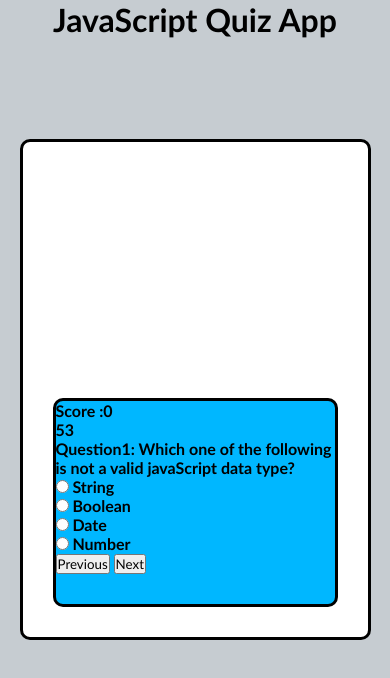
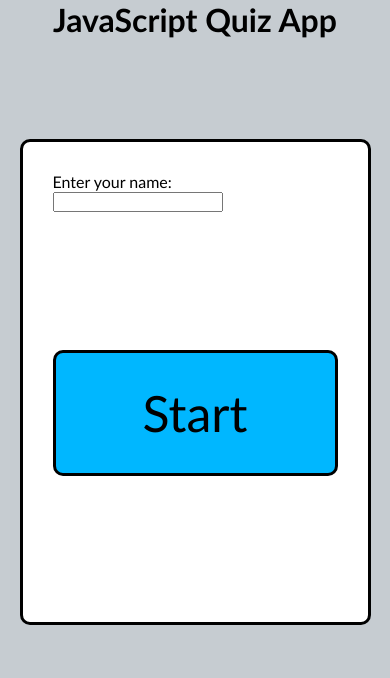
Before and after one commit to lalitakapadia/country-capital-quiz, a plain HTML site: page index.html in a window 390 px wide. Both pictures are taken after a click on the button "Start". Drawn offline with Linux system fonts and the light colour scheme.

Commit message:
made some changes in javascript and html

```diff
--- a/assets/css/style.css
+++ b/assets/css/style.css
@@ -13,7 +13,12 @@ header {
 
 }
 
-.question-container-hide{
+#user{
+    display: grid;
+    width: 100%;
+}
+
+.hide{
     visibility:hidden;
 }
 
@@ -52,3 +57,26 @@ header {
     margin:auto;
     visibility: visible;
 }
+
+/* When using `max-width` as the breakpoint, you must go from widest to narrowest to avoid conflict */
+
+/* desktop - header changes color */
+@media screen and (min-width: 768px) {
+    #user{
+        grid-template-columns: repeat(3, 1fr);
+    }
+    }
+
+    /* tablet - navbar changes color */
+    @media screen and (max-width: 768px) {
+    #user{
+        grid-template-columns: repeat(2, 1fr);
+    }
+    }
+
+    /* Small smartphones - image placeholders change color */
+    @media screen and (max-width: 576px) {
+    #user{
+        grid-template-columns: repeat(1, 1fr);
+    }
+}
--- a/assets/js/script.js
+++ b/assets/js/script.js
@@ -30,58 +30,88 @@
 // WHEN the game is over
 // THEN I can save my initials and my score
 
+// -----------------------------------------------------
+//           Global variables
+// -----------------------------------------------------
+
 var currentQuestion = 0;
 var gameTime = 60;
 var penulty = 10;
 var correctAnswer = "";
 var playerScore = 0;
-// TODO #1 declare a variable to store correct answer of the current question
+var totalQuestions = 4;
+// -----------------------------------------------------
+//           Global variables - HTML Elements
+// -----------------------------------------------------
 
 var startButton = document.querySelector("#start-button");
-
-startButton.addEventListener("click", startQuiz);
-
 var nextButton = document.querySelector("#next-btn");
-nextButton.addEventListener("click", nextQuestion);
-
 var previousButton = document.querySelector("#pre-btn");
-previousButton.addEventListener("click", previousQuestion);
-
 var timer = document.querySelector("#timer");
 var score = document.querySelector("#score");
-
 var questionDescription = document.querySelector("#question");
-
 // Get all radio button lables from document object
 // Why - so that on first or next question, the program can show the latest question's options.
 var option1Lable = document.querySelector("#for-answer1");
 var option2Lable = document.querySelector("#for-answer2");
 var option3Lable = document.querySelector("#for-answer3");
 var option4Lable = document.querySelector("#for-answer4");
-
-
 // Get all radio button object, so that later on the program can change or check it's value.
 var option1 = document.querySelector("#answer1");
 var option2 = document.querySelector("#answer2");
 var option3 = document.querySelector("#answer3");
 var option4 = document.querySelector("#answer4");
-// -----------------------------------------------
+
+var questionContainer = document.querySelector("#question-container");
+var initials = document.querySelector("#initials");
+// get text box html element
+// -----------------------------------------------------
+//           Add Event Listners
+// -----------------------------------------------------
+
+startButton.addEventListener("click", startQuiz);
+nextButton.addEventListener("click", nextQuestion);
+previousButton.addEventListener("click", previousQuestion);
+
+// -----------------------------------------------------
+//           Functions
+// -----------------------------------------------------
+
 // When quiz starts hide the question-container and only shows Start button.
 function startQuiz() {
 
-    showQuestion(1);
+    // validate if the user has entered the name
+    if(initials.value==""){
+        alert("You must enter your name to start the quiz");
+        return;
+    } else{
+        // now disable the textbox so that user can not change the name during the quiz
+        initials.disabled = true;
+        // set the timer and score div elements' css style visibility display
+        timer.setAttribute("style","visibility: visible;");
+        score.setAttribute("style", "visibility: visible;");
+    }
 
+    // initilize the current question as 1 - because the quiz is just starting
+    currentQuestion = 1;
+
+    // call showQuestion function with parameter - current question number that is 1
+    showQuestion(currentQuestion);
+
+    // hide the start button div
     var startDiv = document.querySelector("#start-show");
     startDiv.setAttribute("style","visibility: hidden;");
 
-// when click on start then shows question container.
-    var questionContainer = document.querySelector("#question-container");
+    // show question div
     questionContainer.classList.add("question-container-show");
 
-//Get time Element from HTML for timer and first question appears and game starts.
-    currentQuestion = 1;
+    // display timer
     timer.innerHTML = gameTime;
+
+    // dispaly current score, the initial is 0 to begin
     score.innerHTML = "Score :" + playerScore;
+
+    setInterval(checkGameTime,1000);
 }
 
 function nextQuestion(){
@@ -106,20 +136,22 @@ function nextQuestion(){
     }
 
     // last question
-    if(currentQuestion == 4) {
+    if(currentQuestion == totalQuestions) {
         nextButton.innerHTML = "Submit";
     }
 
+       // if current question is less than or equal to 4 then only call showQuestion function
+    if(currentQuestion <= totalQuestions){
+        showQuestion(currentQuestion);
+    }
+
     // more than last question
-    if(currentQuestion > 4){
+    if(currentQuestion > totalQuestions){
         var questionContainer = document.querySelector("#question-container");
         questionContainer.setAttribute("style","visibility: hidden;");
+
     }
 
-    // less than last question
-
-    // if current question is less than or equal to 4 then only call showQuestion function
-    showQuestion(currentQuestion);
 }
 
 function previousQuestion(){
@@ -128,8 +160,6 @@ function previousQuestion(){
         showQuestion(currentQuestion);
     }
 }
-
-
 // this function fetches question from local storage and displays on screen.
 // this function need parameter question number.
 function showQuestion(questionNumber) {
@@ -159,16 +189,15 @@ function showQuestion(questionNumber) {
 }
 
 
-setInterval(checkGameTime,1000);
 
 function checkGameTime(){
     gameTime = gameTime - 1;
-    timer.innerHTML = gameTime;
+    timer.innerHTML = "Time :" + gameTime;
+    timer.setAttribute("style","visibility: hidden;");
 
     if(gameTime <= 0){
         var questionContainer = document.querySelector("#question-container");
         questionContainer.setAttribute("style","visibility: hidden;");
+
     }
-
-
  }
--- a/index.html
+++ b/index.html
@@ -11,14 +11,18 @@
 </header>
 <body>
     <div class = "container">
+        <div id="user">
+            <div id="username">
+                <label for="initials">Enter your name:</label>
+                <input type="text" id="initials">
+            </div>
+            <div id="score" class="hide">Score :</div>
+            <div id = "timer" class="hide">Time :</div>
+        </div>
         <div id="start-show" class="start-show">
             <button id="start-button">Start</button>
         </div>
-        <div id= "question-container"  class="question-container-hide">
-            <div id="time-display" class = "timer">
-                <div id="score">Score :</div>
-                <div id = "timer">Time :</div>
-            </div>
+        <div id= "question-container"  class="hide">
             <div id="question">Question</div>
             <div id="answer-buttons">
                 <input type="radio" id="answer1" value="1" name="answers">
@@ -31,8 +35,8 @@
                 <label id="for-answer4" for="answer4">answer 4</label><br>
             </div>
             <div class="controls">
-                <button id="pre-btn" class="pre-btn btn hide">Previous</button>
-                <button id="next-btn" class="next-btn btn hide">Next</button>
+                <button id="pre-btn" class="pre-btn">Previous</button>
+                <button id="next-btn" class="next-btn">Next</button>
            </div>
         </div>
 
```
